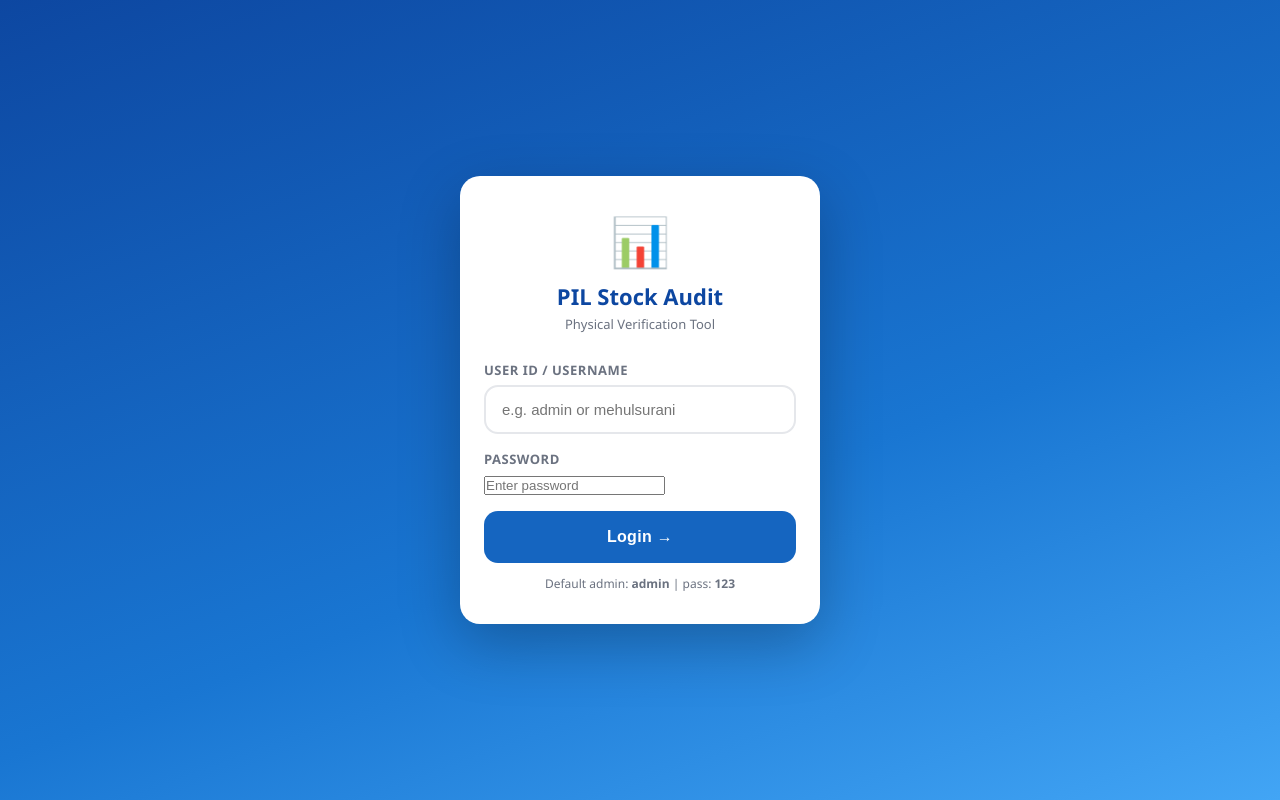
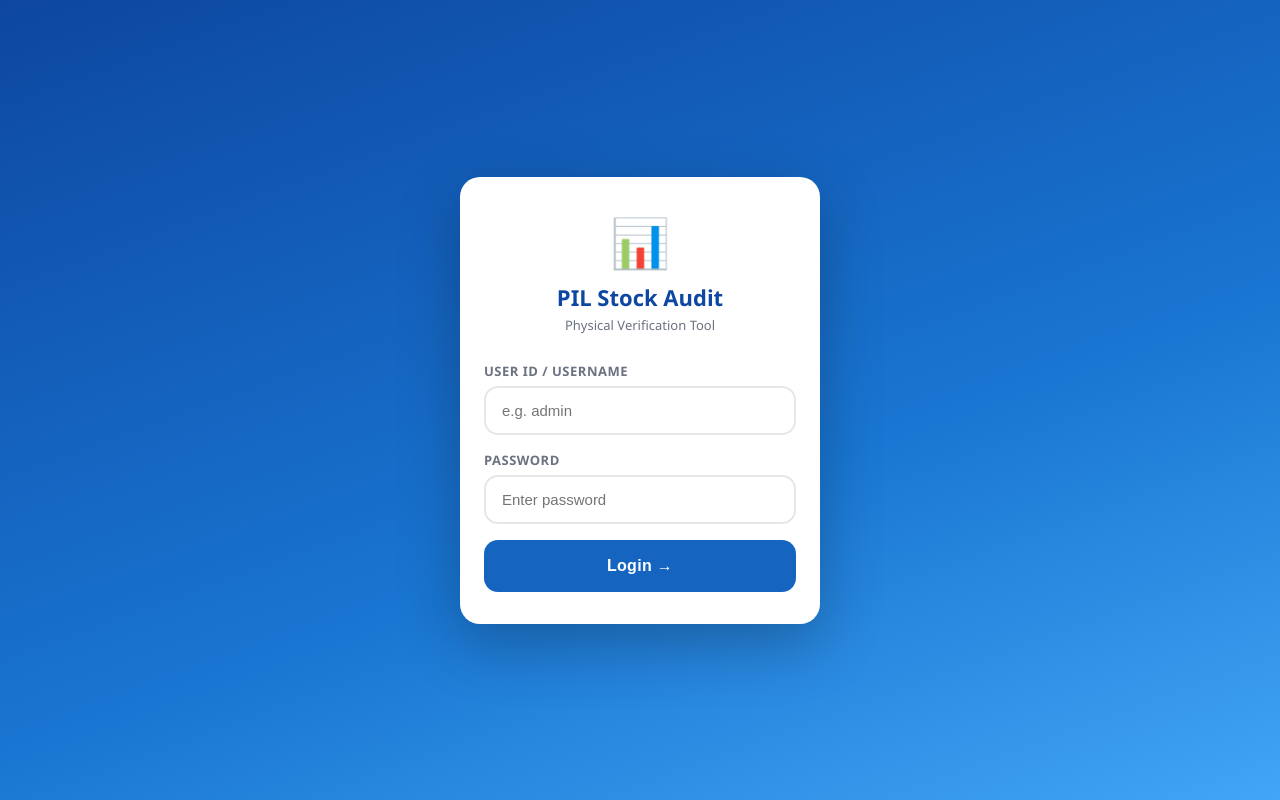
Before and after one commit to mehulpatelgames-commits/Stock-Audit-Tool, a FastAPI app: page / in a window 1280 px wide. Run offline with FastAPI, Linux system fonts and the light colour scheme; parts of the project's set-up code (start-up, migrations or seed data) failed here and were passed over; some libraries are stand-ins or nearby versions.

Commit message:
fix(ui): style password input identical to userid, remove default password hint, and clean placeholder

```diff
--- a/static/style.css
+++ b/static/style.css
@@ -80,7 +80,7 @@ html, body {
 }
 
 /* ── FORM ELEMENTS ───────────────────────────────── */
-select, input[type="text"], input[type="number"], input[type="file"], textarea {
+select, input[type="text"], input[type="password"], input[type="number"], input[type="file"], textarea {
   width: 100%;
   padding: 14px 16px;
   border: 2px solid var(--border);
--- a/templates/index.html
+++ b/templates/index.html
@@ -8,7 +8,7 @@
   <meta name="apple-mobile-web-app-status-bar-style" content="black-translucent">
   <title>PIL Stock Audit</title>
   <link rel="stylesheet" href="https://cdn.jsdelivr.net/npm/bootstrap-icons@1.11.2/font/bootstrap-icons.min.css">
-  <link rel="stylesheet" href="/static/style.css?v=6">
+  <link rel="stylesheet" href="/static/style.css?v=7">
 </head>
 <body>
 
@@ -31,16 +31,13 @@
     <div id="loginStep1">
       <div class="form-group">
         <label>User ID / Username</label>
-        <input type="text" id="loginUsername" placeholder="e.g. admin or mehulsurani" autocomplete="username">
+        <input type="text" id="loginUsername" placeholder="e.g. admin" autocomplete="username">
       </div>
       <div class="form-group">
         <label>Password</label>
         <input type="password" id="loginPassword" placeholder="Enter password" autocomplete="current-password">
       </div>
       <button class="btn btn-primary" onclick="App.loginStep1()">Login →</button>
-      <div style="font-size:12px; color:var(--text-muted); text-align:center; margin-top:12px;">
-        Default admin: <b>admin</b> | pass: <b>123</b>
-      </div>
     </div>
 
     <!-- Step 2: Department (non-admin only) -->
@@ -663,6 +660,6 @@
 </div>
 
 <script src="https://cdn.sheetjs.com/xlsx-0.20.3/package/dist/xlsx.mini.min.js"></script>
-<script src="/static/app.js?v=10"></script>
+<script src="/static/app.js?v=11"></script>
 </body>
 </html>
```
